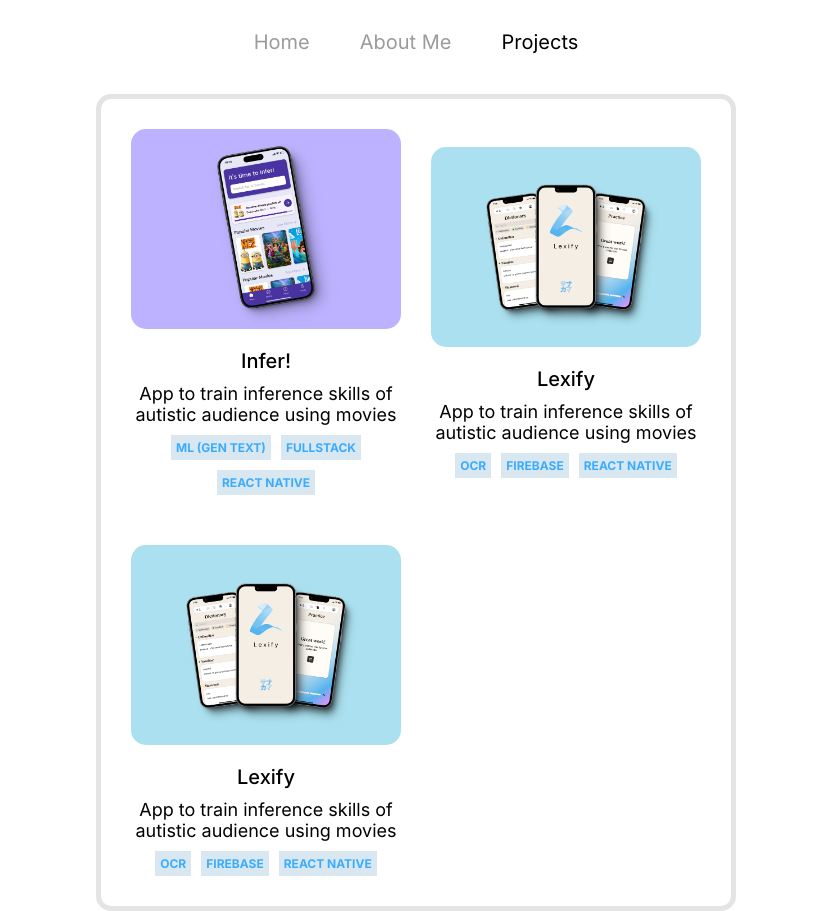
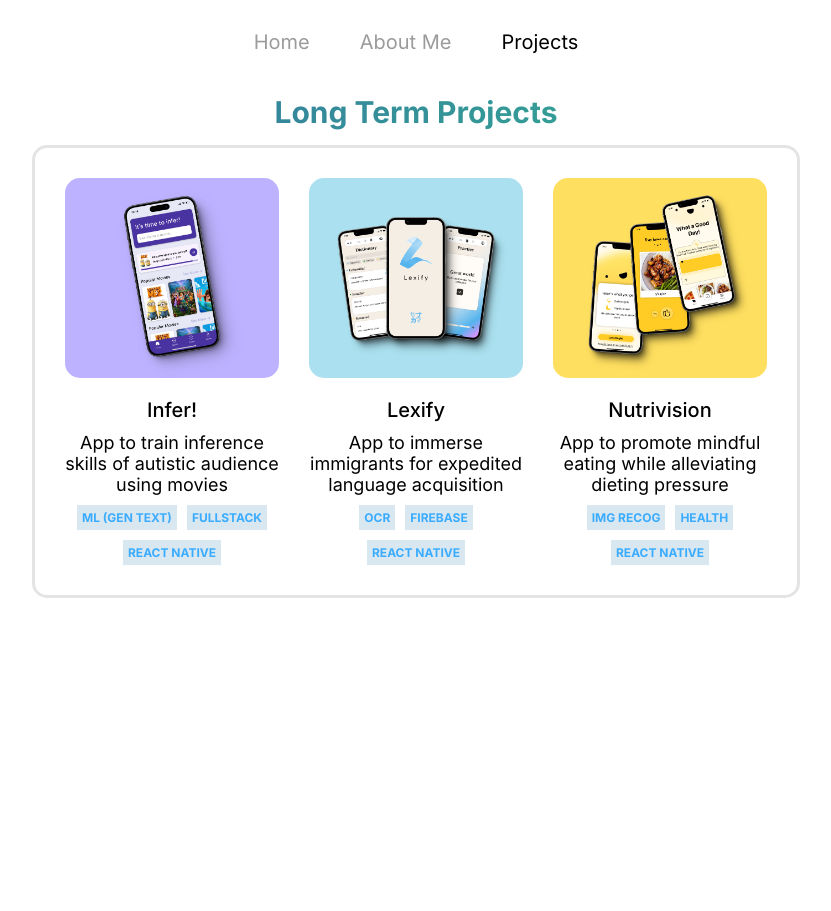
Before and after one commit to samuel-lao/personal-website, a React (Create React App) app: page /projects in a window 1280 px wide. Shown: the whole page, without its empty margins (224-1055 px from the left). After the commit the page ends 800 px from the top, so only its background shows below. Built offline with nearby package versions, Linux system fonts and the light colour scheme.

Commit message:
continuing to make progress on projects

```diff
--- a/src/components/App.css
+++ b/src/components/App.css
@@ -8,19 +8,37 @@
 
 }
 
+.category {
+    gap: 15px;
+    display: flex;
+    flex-direction: column;
+}
+
 .category-title {
+    font-family: "InterBold";
+    font-size: 30px;
+	background: linear-gradient(to right, #3674A0 0%, #33AF91 100%);
+	background-clip: text;
+	-webkit-text-fill-color: transparent;
+    text-align: center;
 
 }
 
+.category-subtitle {
+    font-family: "InterRegular";
+    font-size: 20px;
+    text-align: center;
+}
+
 .category-container {
-    border: solid 5px #E4E4E4;
+    border: solid 3px #E4E4E4;
     border-radius: 15px;
     padding: 30px;
     /* display: flex;
     justify-content: space-evenly;
     align-items:flex-start */
     display: grid;
-    grid-template-columns: repeat(2, 1fr);
+    grid-template-columns: repeat(3, 1fr);
     gap: 30px;
     row-gap: 50px;
 }
@@ -28,7 +46,6 @@
 .project-container {
     display: flex;
     flex-direction: column;
-    justify-content: center;
     align-items: center;
     /* width: 40%; */
     gap: 10px;
--- a/src/components/Home.jsx
+++ b/src/components/Home.jsx
@@ -14,8 +14,7 @@
             <div style={{ width: "90vw", display: "flex", justifyContent: "center", gap: 50}}>
                 <div style={{ justifyContent: "center", gap: 15, display: 'flex', flexDirection: "column", maxWidth: "50vw" }}>
                     <div className='title'>Samuel Lao</div>
-                    <div className='subtitle'>I'm so cool. Would you like to meet me?
-                        This is epic. I really need to fill space!</div>
+                    <div className='subtitle'>Incoming freshman at the <span style={{color: "#990000"}}>University of Pennsylvania</span>. Enjoying life.</div>
                     <div id="social" style={{ display: "flex", gap: 45, paddingTop: 10 }}>
                         <Link to="mailto:samuel.lao100@gmail.com">
                             <img src={envelope} height={40} width={40} className="social-icon" alt="email" />
--- a/src/components/Projects.jsx
+++ b/src/components/Projects.jsx
@@ -3,14 +3,18 @@
 
 import infer from '../assets/projects/infer.png'
 import lexify from '../assets/projects/lexify.png'
+import nutrivision from '../assets/projects/nutrivision.png'
 
 export default function Projects() {
     return (
-    <div style={{display: "flex", justifyContent: "center", paddingTop: "5vh"}}>
-        <div style={{ width: "clamp(10vw, 50vw, 65rem)" }}>
+        <div style={{ display: "flex", justifyContent: "center", alignItems: "center", paddingTop: "5vh", flexDirection: "column" }}>
+            <div className="category">
+                <text className="category-title">Long Term Projects</text>
+                {/* <text className="category-subtitle">Apps I've made with my team, Sanakama</text> */}
+                <div style={{ width: "clamp(10vw, 60vw, 65rem)" }}>
                     <div className="category-container">
                         <div className="project-container">
-                    <img src={infer} height={"auto"} className='project-image'/>
+                            <img src={infer} height={"auto"} className='project-image' />
                             <text className="project-title">Infer!</text>
                             <text className="project-subtitle">App to train inference skills of autistic audience using movies</text>
                             <div className="tag-container">
@@ -21,9 +25,9 @@
                         </div>
 
                         <div className="project-container">
-                    <img src={lexify} height={"auto"} className='project-image'/>
+                            <img src={lexify} height={"auto"} className='project-image' />
                             <text className="project-title">Lexify</text>
-                    <text className="project-subtitle">App to train inference skills of autistic audience using movies</text>
+                            <text className="project-subtitle">App to immerse immigrants for expedited language acquisition</text>
                             <div className="tag-container">
                                 <text className="project-tag">OCR</text>
                                 <text className="project-tag">FIREBASE</text>
@@ -32,13 +36,14 @@
                         </div>
 
                         <div className="project-container">
-                    <img src={lexify} height={"auto"} className='project-image'/>
-                    <text className="project-title">Lexify</text>
-                    <text className="project-subtitle">App to train inference skills of autistic audience using movies</text>
+                            <img src={nutrivision} height={"auto"} className='project-image' />
+                            <text className="project-title">Nutrivision</text>
+                            <text className="project-subtitle">App to promote mindful eating while alleviating dieting pressure</text>
                             <div className="tag-container">
-                        <text className="project-tag">OCR</text>
-                        <text className="project-tag">FIREBASE</text>
+                                <text className="project-tag">IMG RECOG</text>
+                                <text className="project-tag">HEALTH</text>
                                 <text className="project-tag">REACT NATIVE</text>
+                            </div>
                         </div>
                     </div>
                 </div>
```
Also changed, not shown: src/assets/projects/nutrivision.png (added). Lines whose indentation alone changed are shown as unchanged.
